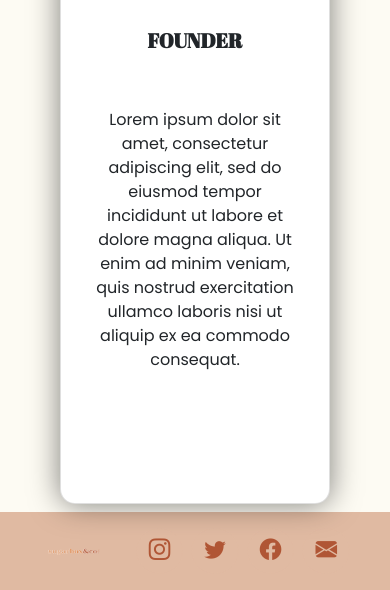
After one commit to Caerfyre/SugarBox-co_WebApplication, a PHP site: page /src/about-us.php in a window 390 px wide; the page is wider, and only the part inside the window is pictured. The commit adds this page. Shown: the part 3809-4399 px from the top of that part. Run offline with PHP 8.4, Linux system fonts and the light colour scheme; some libraries are stand-ins or nearby versions.

Commit message:
Imported About Us and Gallery pages

```diff
--- a/common/navbar.php
+++ b/common/navbar.php
@@ -14,10 +14,10 @@
                         <a class="nav-link fw-bold text-content text-nowrap" aria-current="page" href="menu.php">MENU</a>
                     </li>
                     <li class="nav-item btn-primary btn-lg text-center">
-                        <a class="nav-link fw-bold text-content text-nowrap" aria-current="page" href="#">ABOUT US</a>
+                        <a class="nav-link fw-bold text-content text-nowrap" aria-current="page" href="about-us.php">ABOUT US</a>
                     </li>
                     <li class="nav-item btn-primary btn-lg text-center">
-                        <a class="nav-link fw-bold text-content text-nowrap" aria-current="page" href="#">GALLERY</a>
+                        <a class="nav-link fw-bold text-content text-nowrap" aria-current="page" href="gallery.php">GALLERY</a>
                     </li>
                     <li class="nav-item btn-primary btn-lg text-center">
                         <a class="nav-link fw-bold text-content text-nowrap" aria-current="page" href="contact-us.php">CONTACT US</a>
--- /dev/null
+++ b/css/styleimg.css
@@ -0,0 +1,173 @@
+.tm-video-item {
+	position: relative;
+	overflow: hidden;
+	text-align: center;
+	cursor: pointer;
+}
+
+.tm-video-item img {
+	position: relative;
+	display: block;
+	min-height: 100%;
+	max-width: 100%;
+	opacity: 0.8;
+}
+
+.tm-video-item figcaption {
+	padding: 2em;
+	color: #fff;
+	text-transform: uppercase;
+	font-size: 1.25em;
+	-webkit-backface-visibility: hidden;
+	backface-visibility: hidden;
+}
+
+.tm-video-item figcaption::before,
+.tm-video-item figcaption::after {
+	pointer-events: none;
+}
+
+.tm-video-item figcaption,
+.tm-video-item figcaption>a {
+	position: absolute;
+	top: 0;
+	left: 0;
+	width: 100%;
+	height: 100%;
+}
+
+.tm-video-item figcaption>a {
+	z-index: 1000;
+	text-indent: 200%;
+	white-space: nowrap;
+	font-size: 0;
+	opacity: 0;
+}
+
+.tm-video-item h2 {
+	word-spacing: -0.15em;
+	font-weight: 300;
+}
+
+.tm-video-item h2,
+.tm-video-item p {
+	margin: 0;
+}
+
+.tm-video-item p {
+	letter-spacing: 1px;
+	font-size: 68.5%;
+}
+
+figure.effect-ming {
+	background: #030c17;
+}
+
+figure.effect-ming img {
+	opacity: 0.9;
+	-webkit-transition: opacity 0.35s;
+	transition: opacity 0.35s;
+}
+
+figure.effect-ming figcaption::before {
+	position: absolute;
+	top: 30px;
+	right: 30px;
+	bottom: 30px;
+	left: 30px;
+	border: 2px solid #fff;
+	box-shadow: 0 0 0 30px rgba(255, 255, 255, 0.2);
+	content: '';
+	opacity: 0;
+	-webkit-transition: opacity 0.35s, -webkit-transform 0.35s;
+	transition: opacity 0.35s, transform 0.35s;
+	-webkit-transform: scale3d(1.4, 1.4, 1);
+	transform: scale3d(1.4, 1.4, 1);
+}
+
+figure.effect-ming h2 {
+	font-size: 1.3em;
+	opacity: 0;
+	-webkit-transition: opacity 0.35s, -webkit-transform 0.35s;
+	transition: opacity 0.35s, transform 0.35s;
+	-webkit-transform: scale(1.5);
+	transform: scale(1.5);
+}
+
+figure.effect-ming:hover figcaption::before,
+figure.effect-ming:hover h2 {
+	opacity: 1;
+	-webkit-transform: scale3d(1, 1, 1);
+	transform: scale3d(1, 1, 1);
+}
+
+figure.effect-ming:hover figcaption {
+	background-color: rgba(58, 52, 42, 0);
+}
+
+figure.effect-ming:hover img {
+	opacity: 0.4;
+}
+
+.profle-area {
+	padding: 80px 0;
+}
+
+.card {
+	box-shadow: 0 0 30px rgba(0, 0, 0, 0.5);
+	overflow: hidden;
+	border-radius: 15px;
+}
+
+.img1 img {
+	height: 200px;
+	border-top-right-radius: 15px;
+	border-top-left-radius: 15px;
+	width: 100%
+}
+
+.img2 img {
+	position: relative;
+	display: block;
+	margin-left: auto;
+	margin-right: auto;
+	z-index: 1;
+	width: 140px;
+	height: 140px;
+	border-radius: 50%;
+	border: 7px solid #fff;
+	margin-top: -80px;
+}
+
+.card:hover .img2 img {
+	border-color: #DF7450;
+	transition: 3s;
+}
+
+.main-text {
+	padding: 30px 0;
+	text-align: center;
+}
+
+.main-text h2 {
+	text-transform: uppercase;
+	font-weight: 900;
+	font-size: 20px;
+	margin: 0 0 20px;
+}
+
+.main-text p {
+	font-size: 16px;
+	padding: 035px;
+}
+
+.socials {
+	text-align: center;
+	padding-bottom: 20px;
+}
+
+.socials i {
+	font-size: 20px;
+	color: darkcyan;
+	padding: 0 10px;
+}
--- /dev/null
+++ b/src/about-us.php
@@ -0,0 +1,165 @@
+<?php session_start() ?>
+<!DOCTYPE html>
+<html lang="en">
+
+<head>
+    <?php include '../scripts/functions/functions.php' ?>
+    <?php include '../common/meta.php' ?>
+    <link rel="stylesheet" href="../css/styleimg.css">
+    <title>SugarBox&co.</title>
+</head>
+
+    <style>
+      /*  div {
+            border: 1px solid black;
+        }*/
+</style>
+
+<body class="bg-light <?php if ($_SESSION['functions']['toggleCart'] == true) echo 'overflow-hidden' ?>">
+
+    <!-- Navbar -->
+    <?php include '../common/navbar.php' ?>
+
+    <!-- Splash Image -->
+    <div style="background-image: url('../assets/splash.svg'); background-size: cover;">
+        <div class="px-6 py-5">
+            <div class="container py-4 bg-light rounded-3" style="--bs-bg-opacity: .5;">
+                <div class="row align-items-center">
+
+                    <div class="col text-center pe-3 my-4">
+                    </div>
+                </div>
+            </div>
+        </div>
+    </div>
+    <!-- ABOUT COMPANY -->
+    <div class="px-5 py-6">
+        <div class="container my-3 ">
+            <div class="row gx-5 gy-4 justify-content-center align-items-center">
+
+                <div class="col-md-7 text-center">
+                    <h3 class="text-titleColor">ABOUT COMPANY</h3>
+                    <div class="mt-n4">
+                        <img class="img-fluid" draggable="false" src="../assets/leaves.svg" alt="">
+                    </div>
+                    <p class="text-content mt-4">Sugarbox&co. was conceptualized and formed in the year 2020
+                        to bring homemade treats and sweets to families and friends stuck at home. We
+                        strive to allow our customers the creative freedom to customize their own goodies.
+                        Today Sugarbax&co. has served numerous happy customers since its early days.</p>
+                    <a href="contact-us.php"><button class="btn btn-titleColor text-white mt-3">Contact Us</button></a>
+                </div>
+                <div class="col-md-5 text-center">
+                    <img class="img-fluid" src="../assets/about-us.png" alt="About_us">
+                </div>
+            </div>
+        </div>
+    </div>
+    <!-- MISSION -->
+    <div class="bg-section px-5 py-6">
+        <div class="container my-3 ">
+            <div class="row gx-5 gy-4 justify-content-center align-items-center">
+            <div class="col-md-5 text-center">
+                    <img class="img-fluid" src="../assets/about-us.png" alt="About_us">
+                </div>
+                <div class="col text-center">
+                    <h3 class="text-titleColor">MISSION</h3>
+                    <div class="mt-n4">
+                        <img class="img-fluid" draggable="false" src="../assets/leaves.svg" alt="">
+                    </div>
+                    <p class="text-content mt-4">We believe in the art of homemade baked goods. That's why we will never skimp, and we will handcraft each pastry with high quality, natural, and passion.
+                        Providing every customer the best pastry that they will enjoy with their family and friends.
+                    </p>
+
+                </div>
+
+            </div>
+
+        </div>
+
+    </div>
+    <!-- FOUNDERS -->
+    <div class="px-5 py-2">
+            <div class="profile-area">
+                <div class="container">
+                    <div class="col text-center">
+                    <h1 class="text-titleColor">FOUNDERS</h1>
+                    <div class="mt-n4">
+                        <img class="img-fluid" draggable="false" src="../assets/leaves.svg" alt="">
+                    </div>
+    </div>
+                    <div class="row">
+                        <div class="col-md-4">
+                            <div class="card">
+                            <div class="img1"><img src="../assets/about-us.png" alt="background"> </div>
+                            <div class="img2"><img src="../assets/foun.jpg" alt="Founder"> </div>
+
+                            <div class="main-text">
+                            <h2>FOUNDER</h2>
+                            <p> Lorem ipsum dolor sit amet, consectetur adipiscing elit, sed do eiusmod tempor incididunt ut labore et dolore magna aliqua. Ut enim ad minim veniam, quis nostrud exercitation ullamco laboris nisi ut aliquip ex ea commodo consequat. </p>
+                            </div>
+
+                            <div class="socials">
+                            <i class-"fa fa-facebook"></i>
+                            <i class-"fa fa-linkedin"></i>
+                            <i class-"fa fa-dribble"></i>
+                            <i class-"fa fa-twitter"></i>
+                            </div>
+
+                        </div>
+                    </div>
+                    <div class="col-md-4">
+                            <div class="card">
+                            <div class="img1"><img src="../assets/about-us.png" alt="background"> </div>
+                            <div class="img2"><img src="../assets/foun.jpg" alt="Founder"> </div>
+
+                            <div class="main-text">
+                            <h2>FOUNDER</h2>
+                            <p> Lorem ipsum dolor sit amet, consectetur adipiscing elit, sed do eiusmod tempor incididunt ut labore et dolore magna aliqua. Ut enim ad minim veniam, quis nostrud exercitation ullamco laboris nisi ut aliquip ex ea commodo consequat. </p>
+                            </div>
+
+                            <div class="socials">
+                            <i class-"fa fa-facebook"></i>
+                            <i class-"fa fa-linkedin"></i>
+                            <i class-"fa fa-dribble"></i>
+                            <i class-"fa fa-twitter"></i>
+                            </div>
+
+                        </div>
+                    </div>
+                    <div class="col-md-4">
+                            <div class="card">
+                            <div class="img1"><img src="../assets/about-us.png" alt="background"> </div>
+                            <div class="img2"><img src="../assets/foun.jpg" alt="Founder"> </div>
+
+                            <div class="main-text">
+                            <h2>FOUNDER</h2>
+                            <p> Lorem ipsum dolor sit amet, consectetur adipiscing elit, sed do eiusmod tempor incididunt ut labore et dolore magna aliqua. Ut enim ad minim veniam, quis nostrud exercitation ullamco laboris nisi ut aliquip ex ea commodo consequat. </p>
+                            </div>
+
+                            <div class="socials">
+                            <i class-"fa fa-facebook"></i>
+                            <i class-"fa fa-linkedin"></i>
+                            <i class-"fa fa-dribble"></i>
+                            <i class-"fa fa-twitter"></i>
+                            </div>
+
+                        </div>
+                    </div>
+                </div>
+            </div>
+
+        </div>
+
+    </div>
+
+
+
+
+
+
+
+    <!-- Footer -->
+    <?php include '../common/footer.php' ?>
+
+</body>
+</html>
```
Also changed, not shown: src/gallery.php (added, +140 -0 lines).
